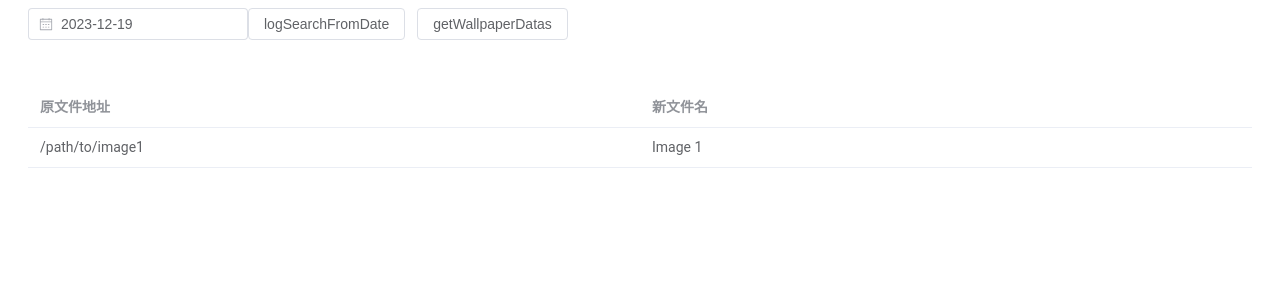
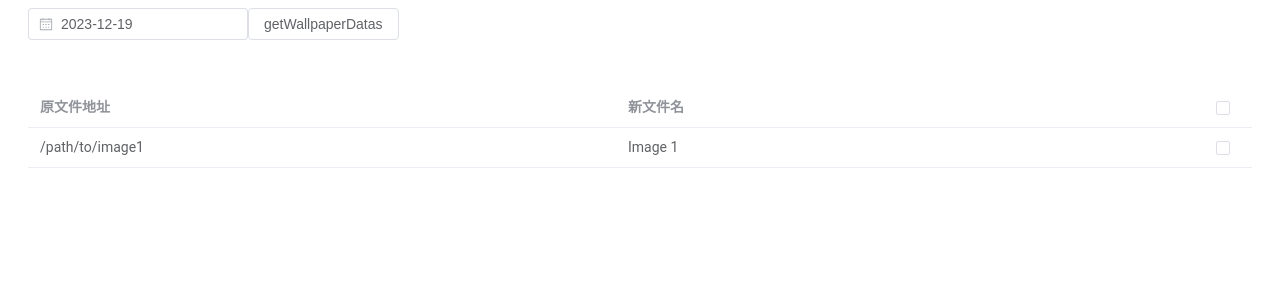
Before and after one commit to Airuxul/wallpapaer-engine-electron, a Vue app: page / in a window 1280 px wide. Shown: the top 300 px of the page. Built offline with nearby package versions, Linux system fonts and the light colour scheme.

Commit message:
支持选项选择，优化data修改

```diff
--- a/src/renderer/src/App.vue
+++ b/src/renderer/src/App.vue
@@ -3,15 +3,18 @@
     <el-container>
       <el-header>
         <el-date-picker v-model="searchFromDate" type="date" :clearable="false" />
-        <el-button @click="logSearchFromDate">logSearchFromDate</el-button>
         <el-button @click="getWallpaperDatas">getWallpaperDatas</el-button>
-        <!-- <el-button @click="testFunction">testFunction</el-button> -->
       </el-header>
       <el-main>
-        <el-table :data="refWallpaperDatas" class="dataTable">
-          <!-- <el-table-column type="selection" prop="selected"></el-table-column> -->
+        <el-table
+          ref="multipleTableRef"
+          :data="refWallpaperDatas"
+          class="dataTable"
+          @selection-change="handleSelectionChange"
+        >
           <el-table-column prop="path" label="原文件地址"></el-table-column>
           <el-table-column prop="title" label="新文件名"></el-table-column>
+          <el-table-column type="selection" prop="selected"></el-table-column>
         </el-table>
       </el-main>
     </el-container>
@@ -23,51 +26,32 @@ import { ref } from 'vue'
 import { ElTable } from 'element-plus'
 import { WallpaperData } from '../../common/types'
 
-// 响应式状态
-// searchFromDate
+// search
 const MILLISECONDS_IN_DAY = 86400000
 const searchFromDate = ref(new Date(Date.now() - MILLISECONDS_IN_DAY))
 const searchRootPath = ref('E:\\Steam\\steamapps\\workshop\\content\\431960')
 const searchExtensions = ref(['.json'])
 
-// interface WallpaperTableData {
-//   wallpaperData: WallpaperData
-//   selected: boolean
-// }
-
-// table data
-// const multipleTableRef = ref<InstanceType<typeof ElTable>>()
-// const multipleSelection = ref<WallpaperData[]>([])
-// const wallpaperTableDatas = ref<WallpaperTableData[]>([
-//   { wallpaperData: { path: '/path/to/image1', title: 'Image 1' }, selected: false },
-//   { wallpaperData: { path: '/path/to/image2', title: 'Image ' }, selected: false }
-// ])
+// data
+const multipleTableRef = ref<InstanceType<typeof ElTable>>()
+const multipleSelection = ref<WallpaperData[]>([])
 const refWallpaperDatas = ref<WallpaperData[]>([{ path: '/path/to/image1', title: 'Image 1' }])
 
-// 方法
-// function handleSelectionChange(datas: WallpaperData[]) {
-//   multipleSelection.value = datas
-// }
-function logSearchFromDate() {
-  console.log(searchFromDate)
+// function
+function handleSelectionChange(datas: WallpaperData[]) {
+  multipleSelection.value = datas
 }
-// function testFunction() {
-//   wallpaperTableDatas.pop()
-// }
+
 async function getWallpaperDatas() {
   const wallpaperDatas = await window.wallpaperApi.getWallpaperDatas(
     searchRootPath.value,
     searchFromDate.value,
+    // ref数组都是Proxy类型,引用类型无法ipc传输
+    // 再用通用的一句话来说，无法传输带有方法的类
+    // 不然会报clone啥的错
     JSON.parse(JSON.stringify(searchExtensions.value))
   )
-  for (let i = 0; i < refWallpaperDatas.value.length; ++i) {
-    refWallpaperDatas.value.pop()
-  }
-  for (const wallpaperData of wallpaperDatas) {
-    refWallpaperDatas.value.push(wallpaperData)
-  }
-  console.log(refWallpaperDatas)
-  // refWallpaperDatas.value = JSON.parse(JSON.stringify(wallpaperDatas))
+  refWallpaperDatas.value = wallpaperDatas
 }
 </script>
 
```
